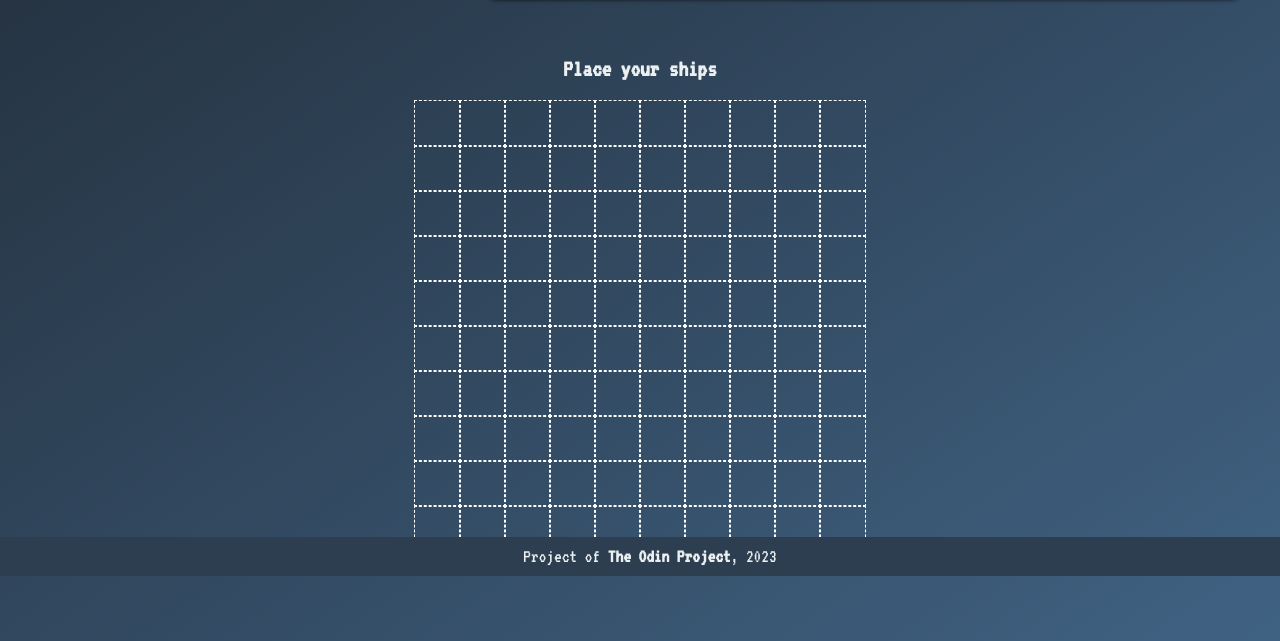
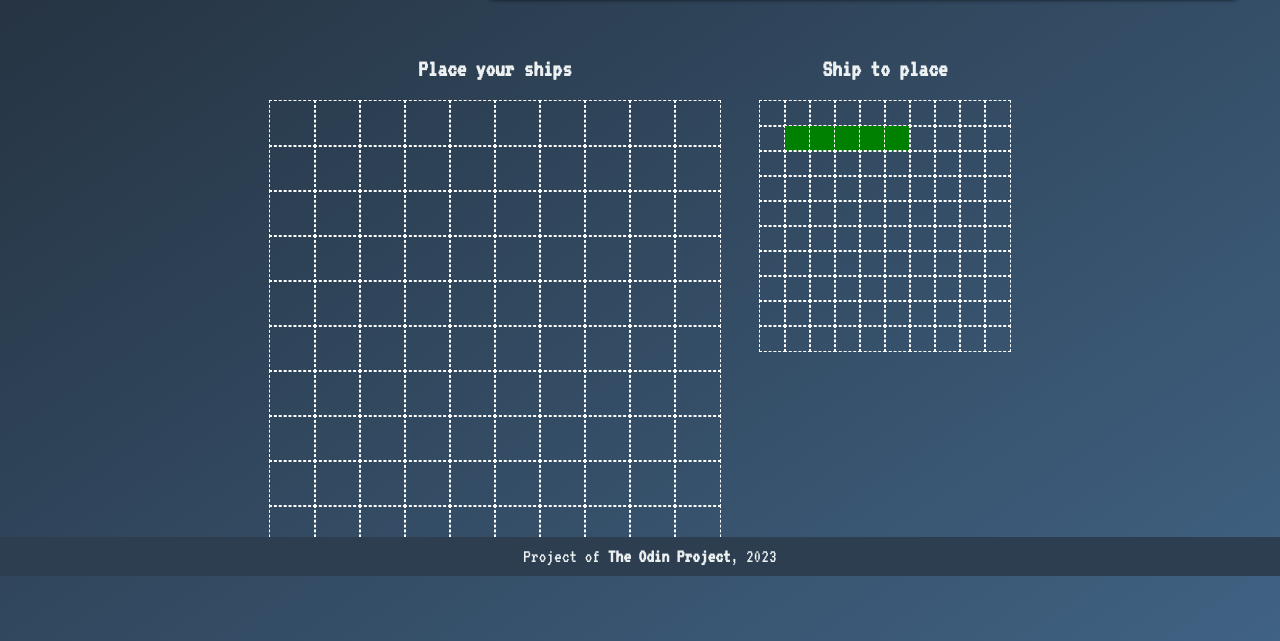
Before and after one commit to louispallett/odin-battleship, a website built with webpack: page src/index.html in a window 1280 px wide. Both pictures are taken after a click on the button "Play". Shown: the part 224-865 px from the top of the page. Built offline with nearby package versions, Linux system fonts and the light colour scheme.

Commit message:
createExample() creates an example board to show player what ship to place

```diff
--- a/src/js/scripts/DOM.js
+++ b/src/js/scripts/DOM.js
@@ -1,6 +1,8 @@
-import { place, indexes } from "./placement";
+import { place } from "./placement";
+import { Gameboard } from "./Gameboard";
+import { ships, Ship } from "./Ship";
 import { detail, updateScore } from "./scoreboard";
-export { pre_game, createDoneBtn, attack };
+export { pre_game, createDoneBtn, attack, createExample };
 
 const playWrapper = document.getElementById("play");
 
@@ -16,6 +18,11 @@ const pre_game = () => {
     left.appendChild(playTitle);
     left.appendChild(playGrid);
     playWrapper.appendChild(left);
+
+    const right = document.createElement("div");
+    right.setAttribute("id", "right");
+    playWrapper.appendChild(right);
+    createExample(ships[0]);
 }
 
 const createGrid = (gridParent) => {
@@ -79,3 +86,32 @@ const attack = (() => {
 
     return { attackResult, alreadyClicked };
 })();
+
+const createExample = (ship) => {
+    const exampleGB = new Gameboard();
+    exampleGB.placeShip(11, ship);
+
+    const right = document.getElementById("right");
+    right.innerHTML = "";
+
+    const exampleTitle = document.createElement("div");
+    exampleTitle.classList.add("title");
+    exampleTitle.textContent = "Ship to place";
+    right.appendChild(exampleTitle);
+
+    const exampleGrid = document.createElement("div");
+    exampleGrid.setAttribute("id", "example-grid");
+
+    for(let i = 0; i < 100; i++) {
+        const gridItem = document.createElement("div");
+        gridItem.dataset.index = i;
+        gridItem.dataset.class = exampleGB.board[i];
+
+        if(exampleGB.board[i] instanceof Ship) {
+            gridItem.style.backgroundColor = "green";
+        }
+
+        exampleGrid.appendChild(gridItem);
+    }
+    right.appendChild(exampleGrid);
+}
--- a/src/js/scripts/placement.js
+++ b/src/js/scripts/placement.js
@@ -1,5 +1,5 @@
 import { Ship, ships } from "./Ship";
-import { attack } from "./DOM";
+import { attack, createExample } from "./DOM";
 import { checkBoard, checkPosition } from "./helperfunctions";
 import { Gameboard } from "./Gameboard";
 export { place };
@@ -39,6 +39,7 @@ const place = (gridItem) => {
 
     clicks++;
     showPlayerGrid(playerGB);
+    createExample(ships[clicks]);
 }
 
 const showPlayerGrid = (gameboard) => {
@@ -89,9 +90,8 @@ const createComputerGrid = () => {
     // Add ships randomly here via function!
     placeCBShips(compGB);
 
-    const playWrapper = document.getElementById("play");
-    const right = document.createElement("div");
-    right.setAttribute("id", "right");
+    const right = document.getElementById("right");
+    right.innerHTML = "";
     const compTitle = document.createElement("div");
     compTitle.classList.add("title");
     compTitle.textContent = "Computer's Board";
@@ -112,7 +112,6 @@ const createComputerGrid = () => {
         compGrid.appendChild(gridItem);
     }
     right.appendChild(compGrid);
-    playWrapper.appendChild(right);
 }
 
 const placeCBShips = (gameboard) => {
--- a/src/scss/game.scss
+++ b/src/scss/game.scss
@@ -42,6 +42,18 @@
   }
 }
 
+#example-grid {
+  display: grid;
+  grid-template-columns: repeat(10, 25px);
+  grid-template-rows: repeat(10, 25px);
+
+  & > div {
+    height: 25px;
+    width: 25px;
+    outline: 1px dashed white;
+  }
+}
+
 @media only screen and (max-width: 970px) {
   .gameboards {
     display: flex;
```
